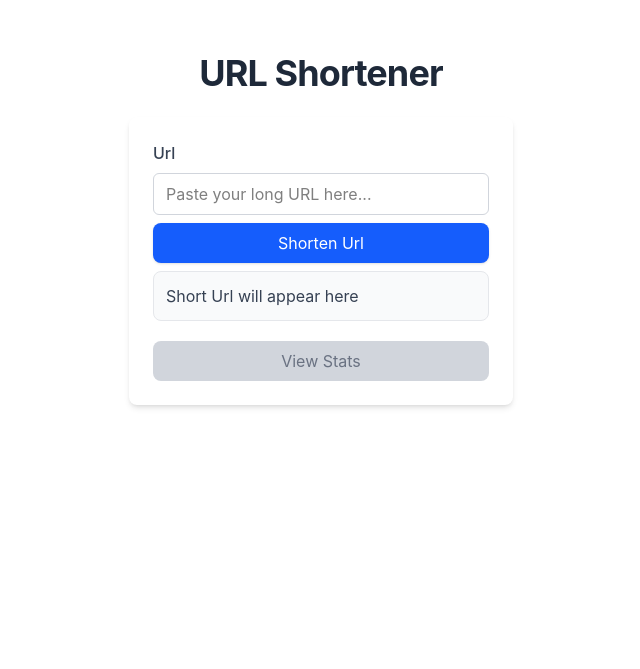
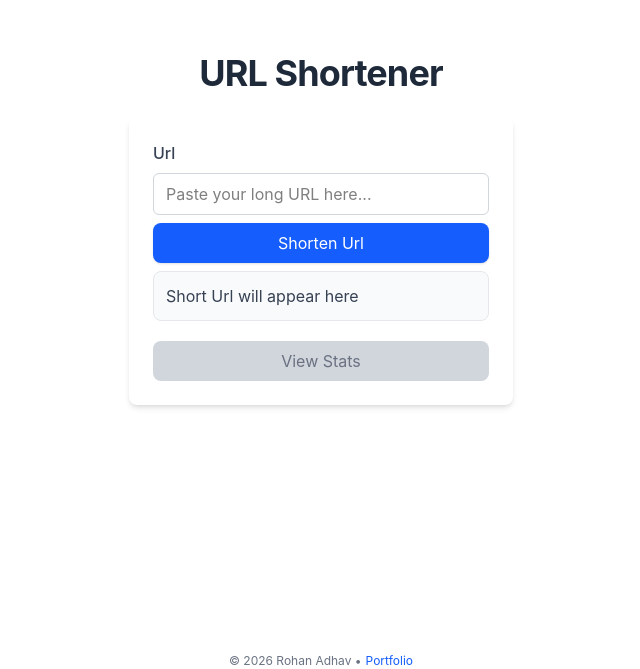
Before and after one commit to Rohan-Adhav/url-shortener, a React (Vite) app in the folder frontend/: page / in a window 1280 px wide. Shown: the part 171-840 px from the top of the page, without its empty margins (319-959 px from the left). Before the commit the page ends 800 px from the top, so only its background shows below. Built offline with nearby package versions, Linux system fonts and the light colour scheme; no server answers.

Commit message:
Add footer with copyright and portfolio link
Added a footer with copyright and portfolio link.

```diff
--- a/frontend/src/pages/Home.jsx
+++ b/frontend/src/pages/Home.jsx
@@ -177,6 +177,16 @@ function Home() {
           )}
         </div>
       </main>
+      <footer className="mt-6 text-center text-xs text-gray-500">
+        © {new Date().getFullYear()} Rohan Adhav •
+        <a
+          href="https://rohan-adhav-portfolio.vercel.app"
+          target="_blank"
+          className="text-blue-600 hover:underline ml-1"
+        >
+          Portfolio
+        </a>
+      </footer>
     </>
   )
 }
```
